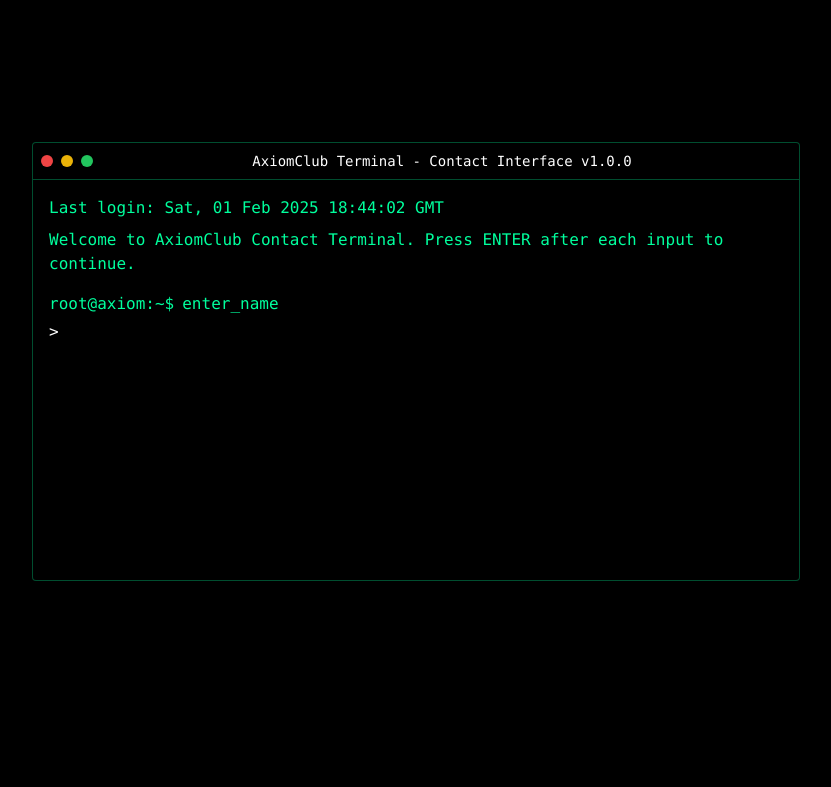
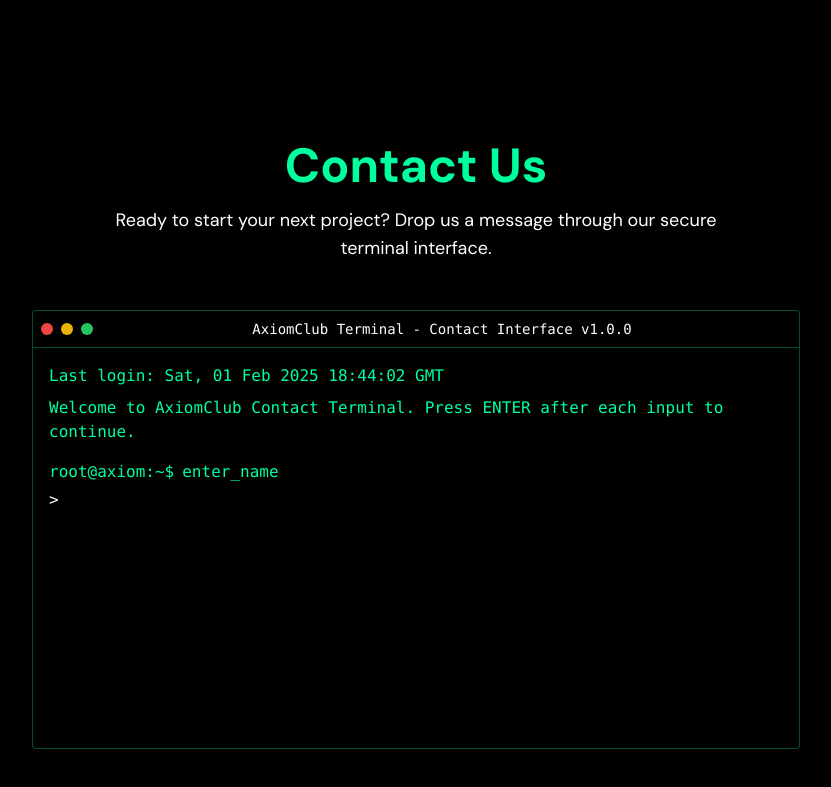
Before and after one commit to heywinit/axiomclub.tech, a Next.js app: page / in a window 1280 px wide. Shown: the part 3915-4702 px from the top of the page, without its empty margins (288-1119 px from the left). Before the commit the page ends 4576 px from the top, so only its background shows below. Built offline with nearby package versions, Linux system fonts and the light colour scheme.

Commit message:
add title

```diff
--- a/src/app/home/contact/Contact.tsx
+++ b/src/app/home/contact/Contact.tsx
@@ -250,6 +250,15 @@
   return (
     <section className="py-20 relative overflow-hidden bg-black" id="contact">
       <div className="container mx-auto px-4 relative z-10">
+        <div className="text-center mb-12">
+          <h2 className="text-4xl md:text-5xl font-bold text-[var(--matrix-color)] mb-4">
+            Contact Us
+          </h2>
+          <p className="text-[var(--matrix-color-70)] text-lg max-w-2xl mx-auto">
+            Ready to start your next project? Drop us a message through our
+            secure terminal interface.
+          </p>
+        </div>
         <motion.div
           initial={{ opacity: 0 }}
           animate={{ opacity: 1 }}
```
